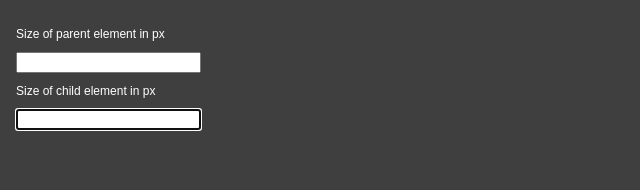
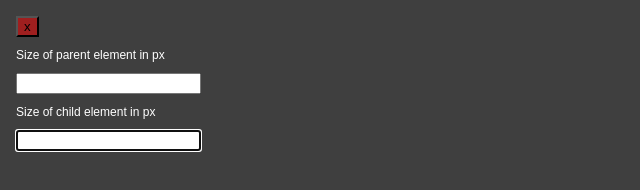
Before and after one commit to talktosalvador/responsive-calculator, a plain HTML site: page index.html in a window 1280 px wide. Shown: the whole page, without its empty margins (0-640 px from the left). Drawn offline with Linux system fonts and the light colour scheme.

Commit message:
🛠 added button to clear local storage and refresh

```diff
--- a/index.html
+++ b/index.html
@@ -10,6 +10,7 @@
   <body>
     <main>
       <div>
+        <button class="clear" onclick="localStorage.clear();location.reload();">x</button>
         <p>Size of parent element in px</p>
         <input id="parents-input" type="number" />
         <div id="parents-list"></div>
--- a/style.css
+++ b/style.css
@@ -38,3 +38,7 @@ input[type="number"]::-webkit-outer-spin-button {
   border: 0;
   border-radius: 2vmin;
 }
+
+.clear {
+  background-color: rgba(255, 0, 0, 0.5);
+}
```
